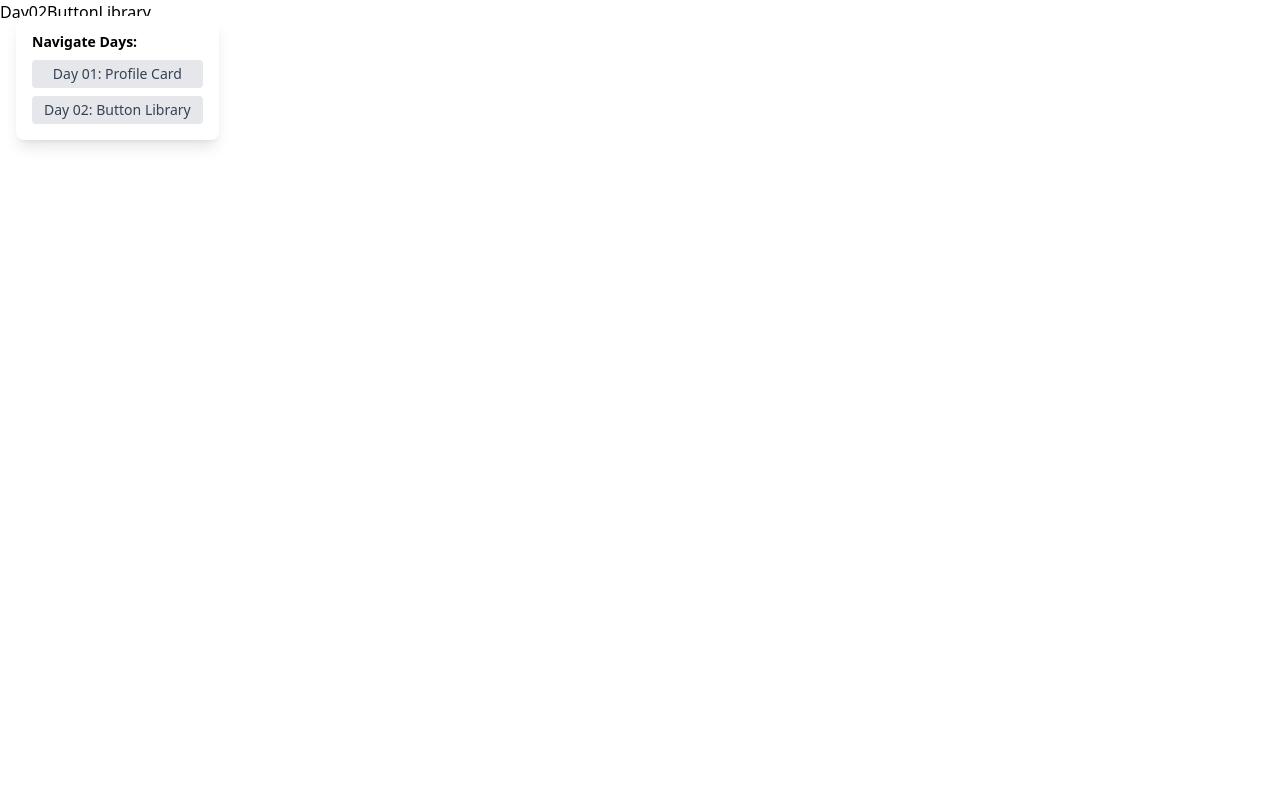
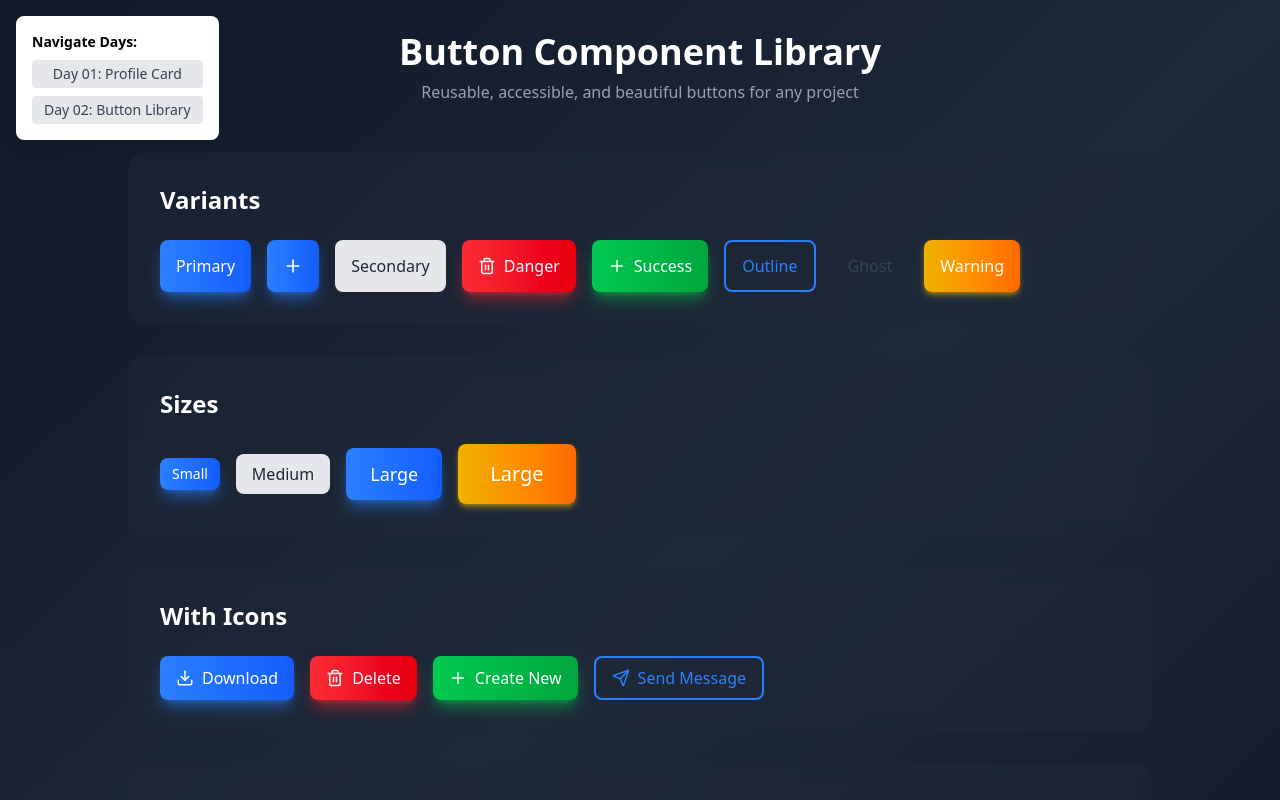
Before and after one commit to BahaaShk/react-tailwind-30days, a React (Vite) app: page / in a window 1280 px wide. Both pictures are taken after a click on the button "Day 02: Button Library". Shown: the top 800 px of the page. Built offline with nearby package versions, Linux system fonts and the light colour scheme.

Commit message:
Day 02: Complete button library with variants, sizes, icons, loading, button groups and README

```diff
--- a/src/phase-1-foundations/Day02ButtonLibrary.jsx
+++ b/src/phase-1-foundations/Day02ButtonLibrary.jsx
@@ -1,9 +1,230 @@
-import React from 'react'
+import { Download, Trash2, Plus, Send, Loader2 } from "lucide-react";
+import { useState, Children, cloneElement } from "react";
+
+function Button({
+  children, // The text inside button
+  variant = "primary", // Default variant
+  size = "md", // Default size
+  isLoading = false,
+  disabled = false,
+  icon, // Optional icon
+  onClick,
+  rounds = "full",
+}) {
+  const variants = {
+    primary:
+      "bg-gradient-to-r from-blue-500 to-blue-600 text-white hover:from-blue-600 hover:to-blue-700 shadow-lg shadow-blue-500/50",
+    secondary:
+      "bg-gray-200 text-gray-800 hover:bg-gray-300 dark:bg-gray-700 dark:text-gray-200 dark:hover:bg-gray-600",
+    danger:
+      "bg-gradient-to-r from-red-500 to-red-600 text-white hover:from-red-600 hover:to-red-700 shadow-lg shadow-red-500/50",
+    success:
+      "bg-gradient-to-r from-green-500 to-green-600 text-white hover:from-green-600 hover:to-green-700 shadow-lg shadow-green-500/50",
+    outline:
+      "border-2 border-blue-500 text-blue-500 hover:bg-blue-50 dark:hover:bg-blue-950",
+    ghost:
+      "text-gray-700 hover:bg-gray-100 dark:text-gray-300 dark:hover:bg-gray-800",
+    warning:
+      "bg-gradient-to-r from-yellow-500 to-orange-500 text-white shadow-md shadow-yellow-500/50",
+  };
+  // After variants object:
+  const sizes = {
+    sm: "px-3 py-1.5 text-sm",
+    md: "px-4 py-2 text-base",
+    lg: "px-6 py-3 text-lg",
+    xl: "px-8 py-4 text-xl",
+  };
+
+  const rounded = {
+    left: "rounded-l-lg",
+    right: "rounded-r-lg",
+    none: "rounded-none",
+    full: "rounded-lg",
+  };
+  const disabledStyles = "opacity-50 cursor-not-allowed";
+
+  return (
+    <button
+      onClick={onClick}
+      disabled={disabled || isLoading}
+      className={`
+       font-medium transition-all duration-200
+        flex items-center gap-2 justify-center
+        ${rounded[rounds]}
+        ${variants[variant]}
+        ${sizes[size]}
+        ${disabled || isLoading ? disabledStyles : ""}
+        ${!children && icon ? "aspect-square" : ""}
+      `}
+    >
+      {isLoading ? (
+        <Loader2 size={18} className="animate-spin" />
+      ) : icon ? (
+        icon
+      ) : null}
+
+      {children}
+    </button>
+  );
+}
+
+const ButtonGroup = ({ children }) => {
+  const childrenArray = Children.toArray(children);
+
+  return (
+    <div className={`flex`}>
+      {childrenArray.map((child, index) => {
+        const isFirst = index === 0;
+        const isLast = index === childrenArray.length - 1;
+
+        return cloneElement(child, {
+          ...child.props,
+          rounds: isFirst ? "left" : isLast ? "right" : "none",
+          key: index,
+          className: `${child.props.className || ""} ${
+            !isFirst ? "-ml-px" : ""
+          }`,
+        });
+      })}
+    </div>
+  );
+};
 
 const Day02ButtonLibrary = () => {
+  const [loadingBtn, setLoadingBtn] = useState(null);
+  const [activeBtn, setActiveBtn] = useState('all');
+
+  const handleClick = (btnName) => {
+    setLoadingBtn(btnName);
+    setTimeout(() => setLoadingBtn(null), 2000);
+  };
+
   return (
-    <div>Day02ButtonLibrary</div>
-  )
-}
+    <div className="min-h-screen bg-gradient-to-br from-gray-900 via-gray-800 to-gray-900 p-8">
+      <div className="max-w-5xl mx-auto">
+        {/* Header */}
+        <div className="text-center mb-12">
+          <h1 className="text-4xl font-bold text-white mb-2">
+            Button Component Library
+          </h1>
+          <p className="text-gray-400">
+            Reusable, accessible, and beautiful buttons for any project
+          </p>
+        </div>
+        {/* Variants Section */}
+        <div className="bg-gray-800/50 backdrop-blur rounded-2xl p-8 mb-8">
+          <h2 className="text-2xl font-bold text-white mb-6">Variants</h2>
+          <div className="flex flex-wrap gap-4">
+            <Button
+              variant="primary"
+              onClick={() => handleClick("primary")}
+              isLoading={loadingBtn === "primary"}
+            >
+              Primary
+            </Button>
+            <Button icon={<Plus size={20} />} variant="primary"></Button>
+            <Button variant="secondary">Secondary</Button>
+            <Button variant="danger" icon={<Trash2 size={18} />}>
+              Danger
+            </Button>
+            <Button variant="success" icon={<Plus size={18} />}>
+              Success
+            </Button>
+            <Button variant="outline">Outline</Button>
+            <Button variant="ghost">Ghost</Button>
+            <Button variant="warning">Warning</Button>
+          </div>
+        </div>
 
-export default Day02ButtonLibrary
+        {/* Sizes Section */}
+        <div className="bg-gray-800/50 backdrop-blur rounded-2xl p-8 mb-8">
+          <h2 className="text-2xl font-bold text-white mb-6">Sizes</h2>
+          <div className="flex flex-wrap items-center gap-4">
+            <Button size="sm" variant="primary">
+              Small
+            </Button>
+            <Button size="md" variant="secondary">
+              Medium
+            </Button>
+            <Button size="lg" variant="primary">
+              Large
+            </Button>
+            <Button size="xl" variant="warning">
+              Large
+            </Button>
+          </div>
+        </div>
+
+        {/* With Icons Section */}
+        <div className="bg-gray-800/50 backdrop-blur rounded-2xl p-8 mb-8">
+          <h2 className="text-2xl font-bold text-white mb-6">With Icons</h2>
+          <div className="flex flex-wrap gap-4">
+            <Button variant="primary" icon={<Download size={18} />}>
+              Download
+            </Button>
+            <Button variant="danger" icon={<Trash2 size={18} />}>
+              Delete
+            </Button>
+            <Button variant="success" icon={<Plus size={18} />}>
+              Create New
+            </Button>
+            <Button variant="outline" icon={<Send size={18} />}>
+              Send Message
+            </Button>
+          </div>
+        </div>
+
+        {/* States Section */}
+        <div className="bg-gray-800/50 backdrop-blur rounded-2xl p-8 mb-8">
+          <h2 className="text-2xl font-bold text-white mb-6">States</h2>
+          <div className="flex flex-wrap gap-4">
+            <Button
+              variant="primary"
+              isLoading={loadingBtn === "loading"}
+              onClick={() => handleClick("loading")}
+            >
+              {loadingBtn === "loading" ? "Loading..." : "Click to Load"}
+            </Button>
+            <Button variant="secondary" disabled>
+              Disabled
+            </Button>
+            <Button variant="danger" disabled icon={<Trash2 size={18} />}>
+              Disabled with Icon
+            </Button>
+          </div>
+        </div>
+
+        <div className="bg-gray-800/50 backdrop-blur rounded-2xl p-8 mb-8">
+          <h2 className="text-2xl font-bold text-white mb-6">Button group</h2>
+          <ButtonGroup >
+            <Button size="sm">Left</Button>
+            <Button size="sm">Middle</Button>
+            <Button size="sm">Right</Button>
+          </ButtonGroup>
+          <ButtonGroup>
+  <Button
+    variant={activeBtn === 'all' ? 'primary' : 'secondary'}
+    onClick={() => setActiveBtn('all')}
+  >
+    All
+  </Button>
+  <Button
+    variant={activeBtn === 'active' ? 'primary' : 'secondary'}
+    onClick={() => setActiveBtn('active')}
+  >
+    Active
+  </Button>
+  <Button
+    variant={activeBtn === 'active2' ? 'primary' : 'secondary'}
+    onClick={() => setActiveBtn('active2')}
+  >
+    Active
+  </Button>
+</ButtonGroup>
+        </div>
+      </div>
+    </div>
+  );
+};
+
+export default Day02ButtonLibrary;
```
Also changed, not shown: 1 other file (tests, documents, lock files or other folders).
